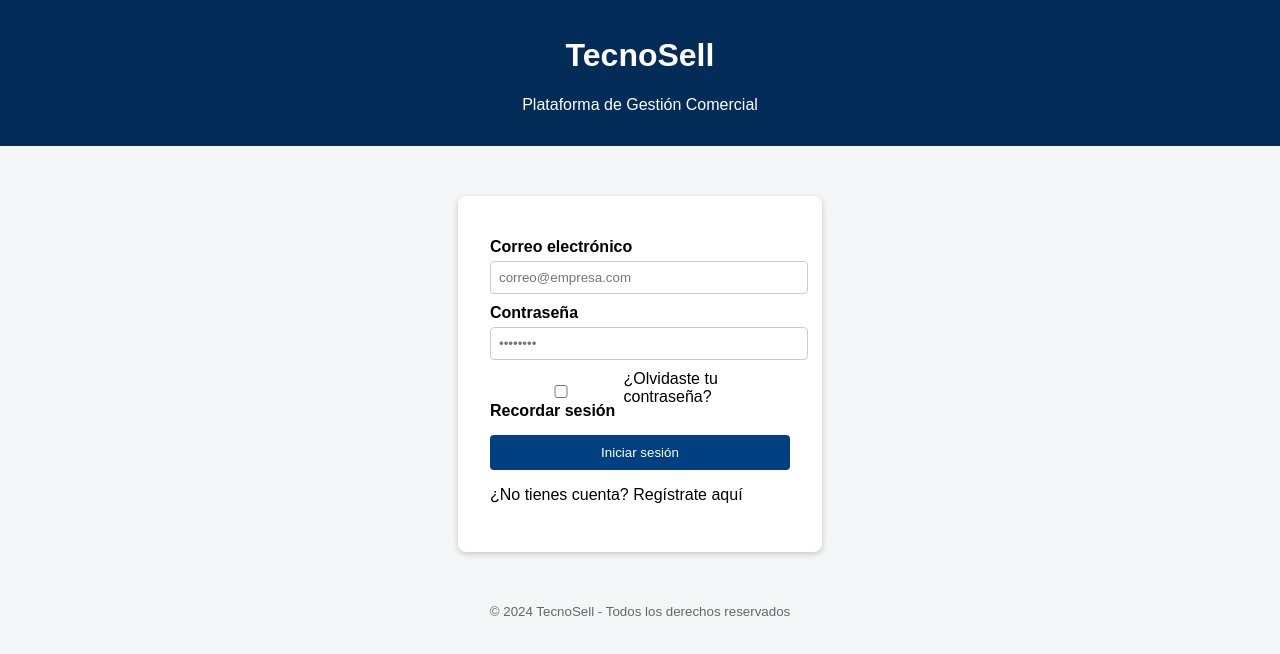
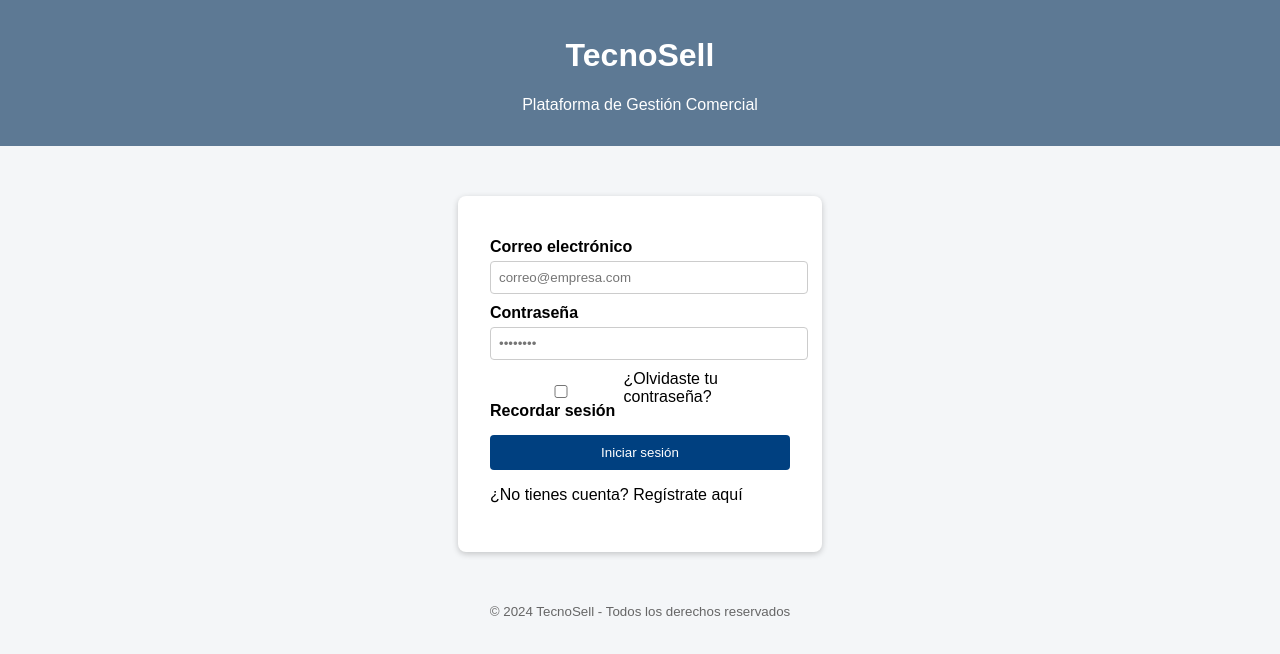
Before and after one commit to valenciaLD/TecnoSell, a plain HTML site: page index.html in a window 1280 px wide. Drawn offline with Linux system fonts and the light colour scheme.

Commit message:
Cambio en el header del index

```diff
--- a/styles.css
+++ b/styles.css
@@ -8,7 +8,7 @@ body {
 
 header {
   text-align: center;
-  background: #032d58;
+  background: #5d7994;
   color: white;
   padding: 1rem;
 }
```
